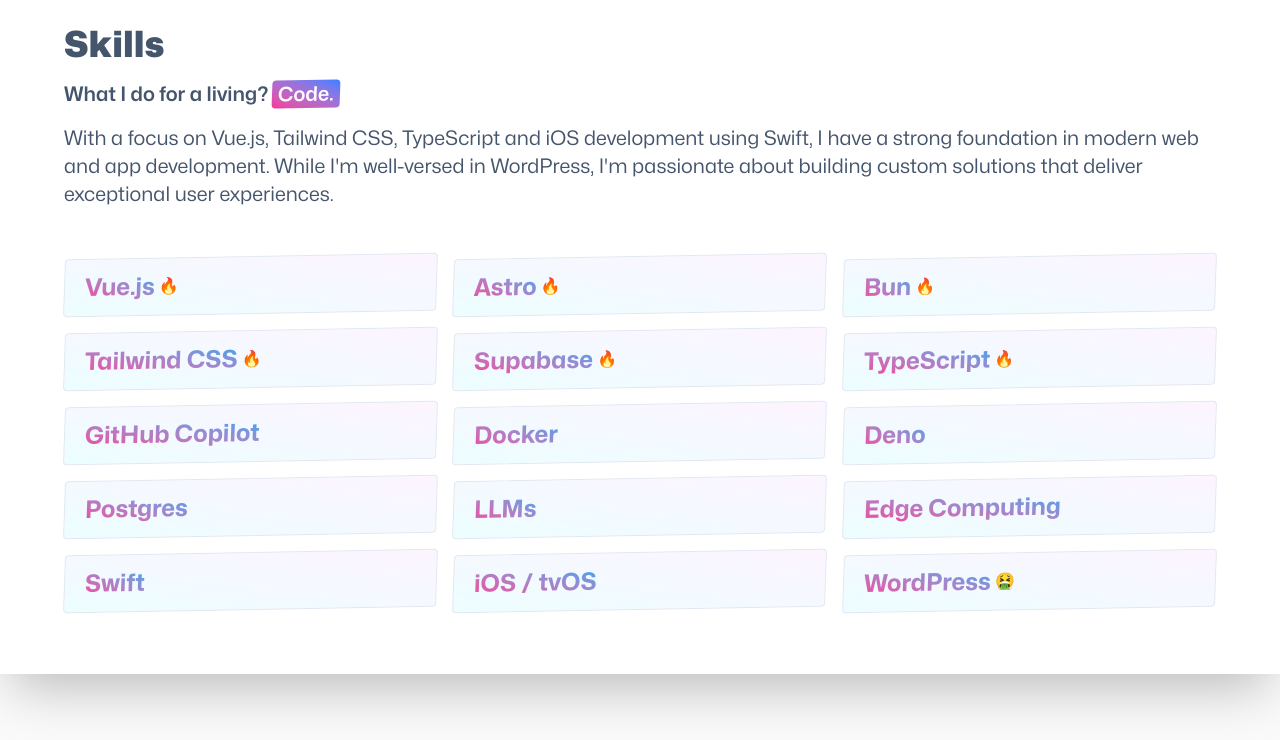
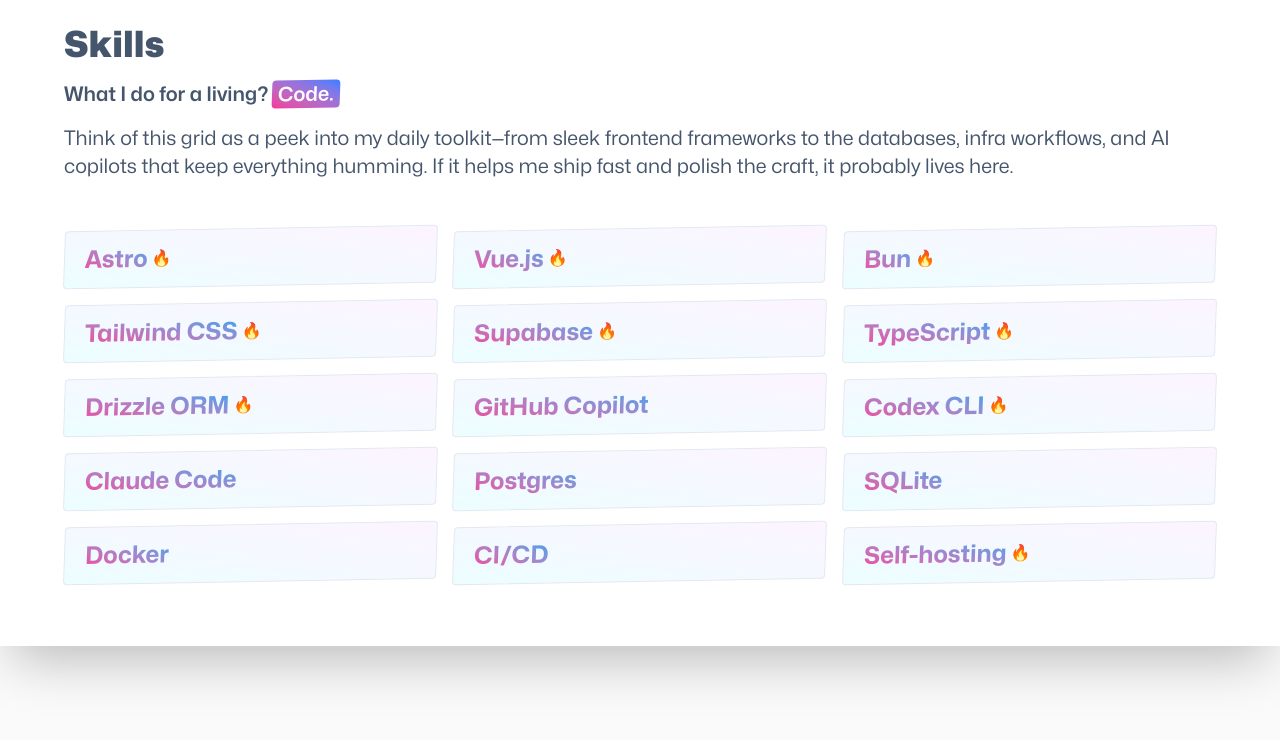
Before and after one commit to florivdg/flori-dev, an Astro site: page /about in a window 1280 px wide. Shown: the part 3580-4320 px from the top of the page. Built offline with nearby package versions, Linux system fonts and the light colour scheme; Astro itself is replaced by a stand-in of ours; no server answers.

Commit message:
feat(about): update about page content and enhance skills section

```diff
--- a/src/components/MySkills.astro
+++ b/src/components/MySkills.astro
@@ -1,20 +1,20 @@
 ---
 const skills = [
+  { name: 'Astro', fire: true, puke: false },
   { name: 'Vue.js', fire: true, puke: false },
-  { name: 'Astro', fire: true, puke: false },
   { name: 'Bun', fire: true, puke: false },
   { name: 'Tailwind CSS', fire: true, puke: false },
   { name: 'Supabase', fire: true, puke: false },
   { name: 'TypeScript', fire: true, puke: false },
+  { name: 'Drizzle ORM', fire: true, puke: false },
   { name: 'GitHub Copilot', fire: false, puke: false },
+  { name: 'Codex CLI', fire: true, puke: false },
+  { name: 'Claude Code', fire: false, puke: false },
+  { name: 'Postgres', fire: false, puke: false },
+  { name: 'SQLite', fire: false, puke: false },
   { name: 'Docker', fire: false, puke: false },
-  { name: 'Deno', fire: false, puke: false },
-  { name: 'Postgres', fire: false, puke: false },
-  { name: 'LLMs', fire: false, puke: false },
-  { name: 'Edge Computing', fire: false, puke: false },
-  { name: 'Swift', fire: false, puke: false },
-  { name: 'iOS / tvOS', fire: false, puke: false },
-  { name: 'WordPress', fire: false, puke: true },
+  { name: 'CI/CD', fire: false, puke: false },
+  { name: 'Self-hosting', fire: true, puke: false },
 ]
 
 export interface Props {
@@ -28,8 +28,8 @@ const { limit } = Astro.props
   <ul class="grid grid-cols-1 gap-4 @lg:grid-cols-2 @3xl:grid-cols-3">
     {
       skills.slice(0, limit ?? skills.length).map((skill) => (
-        <li class="flex -rotate-1 -skew-x-3 items-center rounded border border-slate-200 bg-gradient-to-tr from-cyan-50 to-fuchsia-50 px-5 py-3 dark:border-gray-700 dark:bg-gray-900 dark:from-cyan-800/20 dark:to-fuchsia-800/10">
-          <h4 class="inline-block bg-gradient-to-tr from-pink-500 to-sky-500 bg-clip-text text-2xl font-bold text-transparent dark:from-pink-400 dark:to-sky-400 ">
+        <li class="flex -rotate-1 -skew-x-3 items-center rounded border border-slate-200 bg-linear-to-tr from-cyan-50 to-fuchsia-50 px-5 py-3 dark:border-gray-700 dark:bg-gray-900 dark:from-cyan-800/20 dark:to-fuchsia-800/10">
+          <h4 class="inline-block bg-linear-to-tr from-pink-500 to-sky-500 bg-clip-text text-2xl font-bold text-transparent dark:from-pink-400 dark:to-sky-400">
             {skill.name}
           </h4>
           {skill.fire ? <span class="ml-1">🔥</span> : undefined}
--- a/src/pages/about.astro
+++ b/src/pages/about.astro
@@ -225,10 +225,10 @@ const seo: SEOData = {
         What I do for a living? <span class="highlight">Code.</span>
       </h3>
       <p class="mb-12 text-xl">
-        With a focus on Vue.js, Tailwind CSS, TypeScript and iOS development
-        using Swift, I have a strong foundation in modern web and app
-        development. While I'm well-versed in WordPress, I'm passionate about
-        building custom solutions that deliver exceptional user experiences.
+        Think of this grid as a peek into my daily toolkit—from sleek frontend
+        frameworks to the databases, infra workflows, and AI copilots that keep
+        everything humming. If it helps me ship fast and polish the craft, it
+        probably lives here.
       </p>
 
       <MySkills />
```
